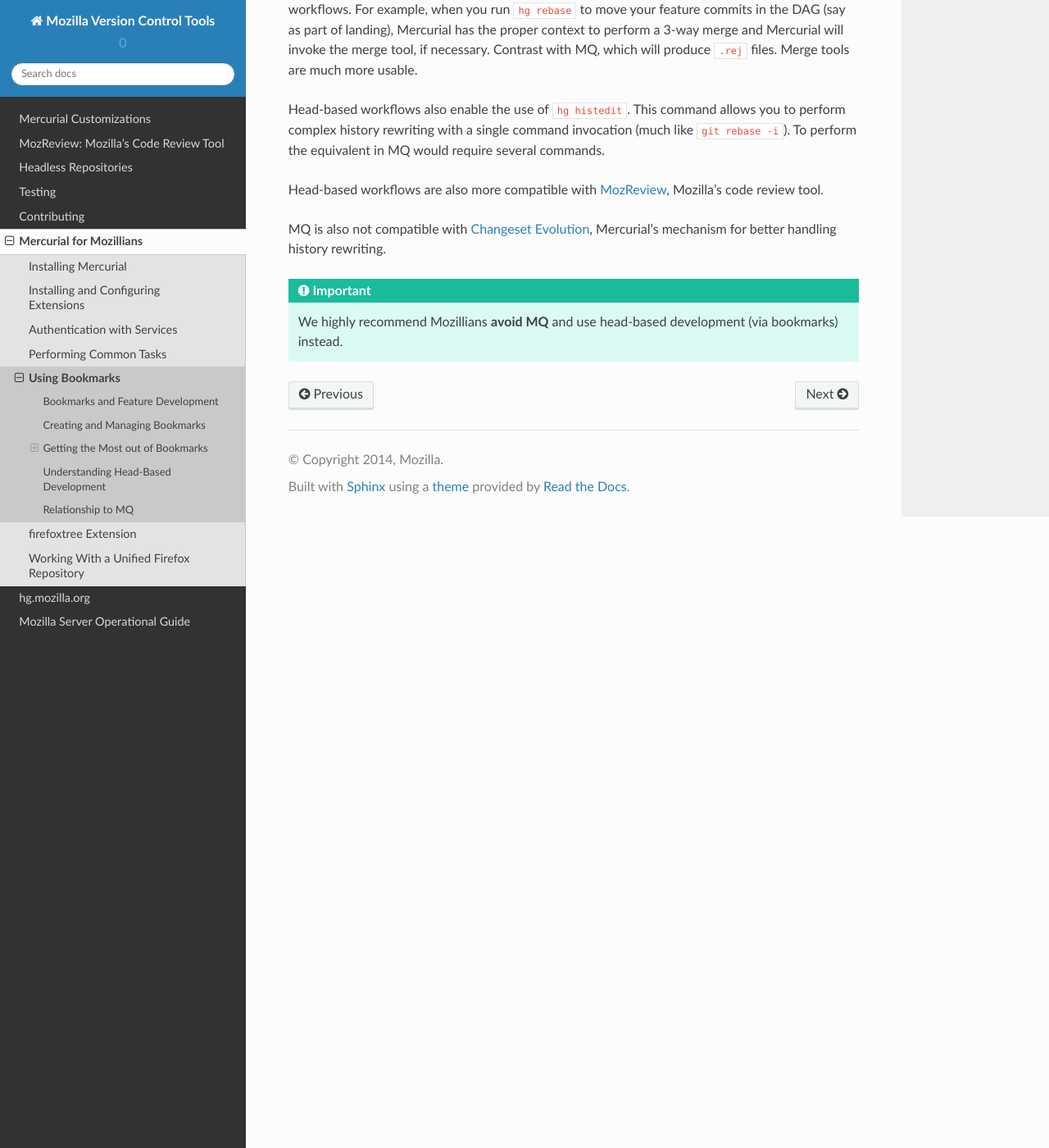
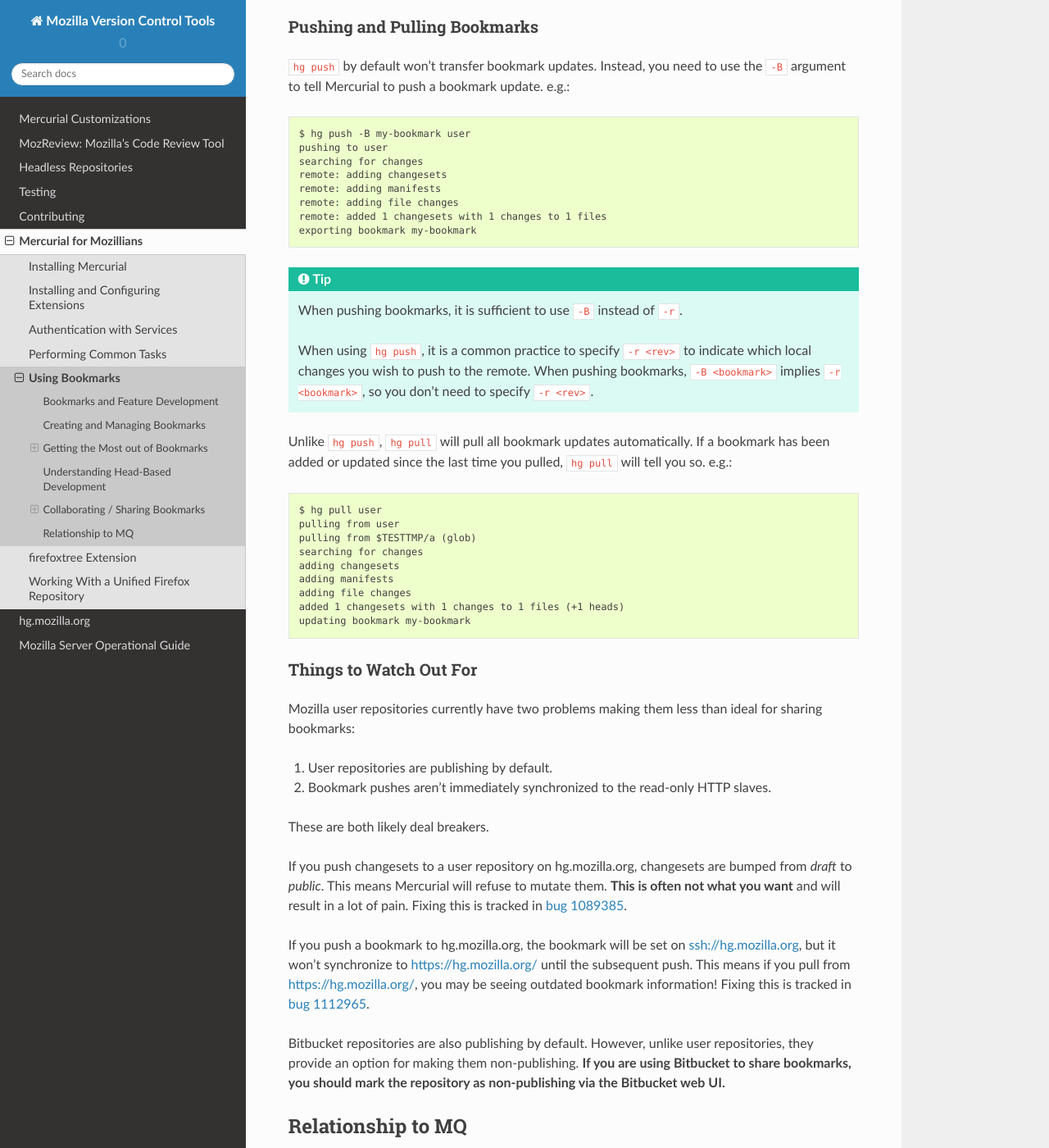
Before and after one commit to mozilla/version-control-tools, a Sphinx documentation site: the page built from docs/hgmozilla/bookmarks.rst, in a window 1280 px wide and 1400 px high, scrolled down 7665 px. Shown: the whole window at 82% size. Built offline with Sphinx 7.4.7 and the Read the Docs theme 2.0.0, drawn with Linux system fonts in a browser that asks for light colours; some of the changed text lies outside the part shown.

Commit message:
docs: add section on collaborating / sharing bookmarks

```diff
--- a/docs/hgmozilla/bookmarks.rst
+++ b/docs/hgmozilla/bookmarks.rst
@@ -397,6 +397,94 @@ head/bookmark-based development.
    alias so the output is easier to understand and closer to your
    fingertips.
 
+Collaborating / Sharing Bookmarks
+=================================
+
+Say you have multiple machines and you wish to keep your bookmarks in
+sync across all of them. Or, say you want to publish a bookmark
+somewhere for others to pull from. For these use cases, you'll need a
+server accessible to all parties to push and pull from.
+
+If you have Mozilla commit access, you can
+`create a user repository <https://developer.mozilla.org/en-US/docs/Creating_Mercurial_User_Repositories>`_
+to hold your bookmarks.
+
+If you don't have Mozilla commit access or don't want to use a user
+repository, you can create a repository on Bitbucket.
+
+If neither of these options work for you, you can always run your own
+Mercurial server.
+
+Pushing and Pulling Bookmarks
+-----------------------------
+
+``hg push`` by default won't transfer bookmark updates. Instead, you
+need to use the ``-B`` argument to tell Mercurial to push a bookmark
+update. e.g.::
+
+   $ hg push -B my-bookmark user
+   pushing to user
+   searching for changes
+   remote: adding changesets
+   remote: adding manifests
+   remote: adding file changes
+   remote: added 1 changesets with 1 changes to 1 files
+   exporting bookmark my-bookmark
+
+.. tip::
+
+   When pushing bookmarks, it is sufficient to use ``-B`` instead of
+   ``-r``.
+
+   When using ``hg push``, it is a common practice to specify ``-r
+   <rev>`` to indicate which local changes you wish to push to the
+   remote. When pushing bookmarks, ``-B <bookmark>`` implies
+   ``-r <bookmark>``, so you don't need to specify ``-r <rev>``.
+
+Unlike ``hg push``, ``hg pull`` will pull all bookmark updates
+automatically. If a bookmark has been added or updated since the last
+time you pulled, ``hg pull`` will tell you so. e.g.::
+
+   $ hg pull user
+   pulling from user
+   pulling from $TESTTMP/a (glob)
+   searching for changes
+   adding changesets
+   adding manifests
+   adding file changes
+   added 1 changesets with 1 changes to 1 files (+1 heads)
+   updating bookmark my-bookmark
+
+Things to Watch Out For
+-----------------------
+
+Mozilla user repositories currently have two problems making them less
+than ideal for sharing bookmarks:
+
+1. User repositories are publishing by default.
+2. Bookmark pushes aren't immediately synchronized to the read-only HTTP
+   slaves.
+
+These are both likely deal breakers.
+
+If you push changesets to a user repository on hg.mozilla.org,
+changesets are bumped from *draft* to *public*. This means Mercurial
+will refuse to mutate them. **This is often not what you want** and will
+result in a lot of pain. Fixing this is tracked in
+`bug 1089385 <https://bugzilla.mozilla.org/show_bug.cgi?id=1089385>`_.
+
+If you push a bookmark to hg.mozilla.org, the bookmark will be set on
+ssh://hg.mozilla.org, but it won't synchronize to
+https://hg.mozilla.org/ until the subsequent push. This means if you
+pull from https://hg.mozilla.org/, you may be seeing outdated bookmark
+information! Fixing this is tracked in
+`bug 1112965 <https://bugzilla.mozilla.org/show_bug.cgi?id=1112965>`_.
+
+Bitbucket repositories are also publishing by default. However, unlike
+user repositories, they provide an option for making them
+non-publishing. **If you are using Bitbucket to share bookmarks, you
+should mark the repository as non-publishing via the Bitbucket web UI.**
+
 Relationship to MQ
 ==================
 
```
